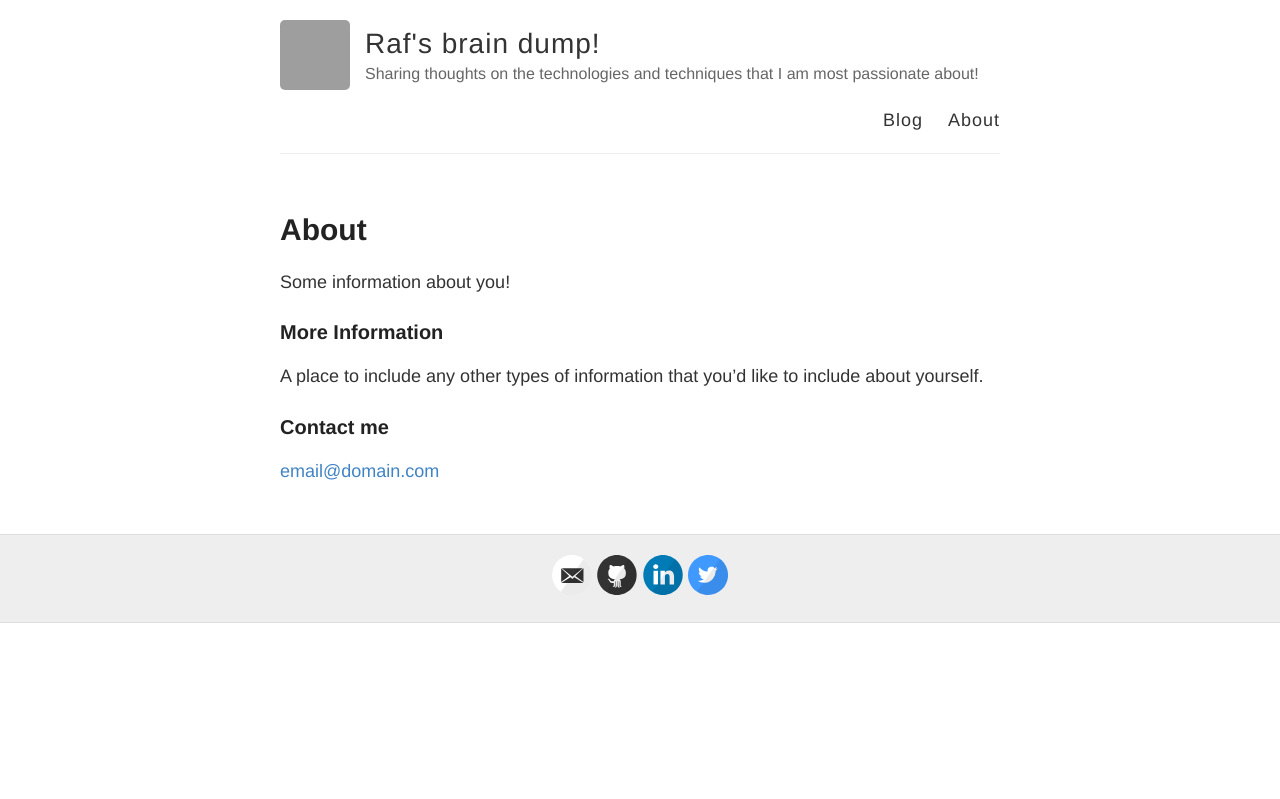
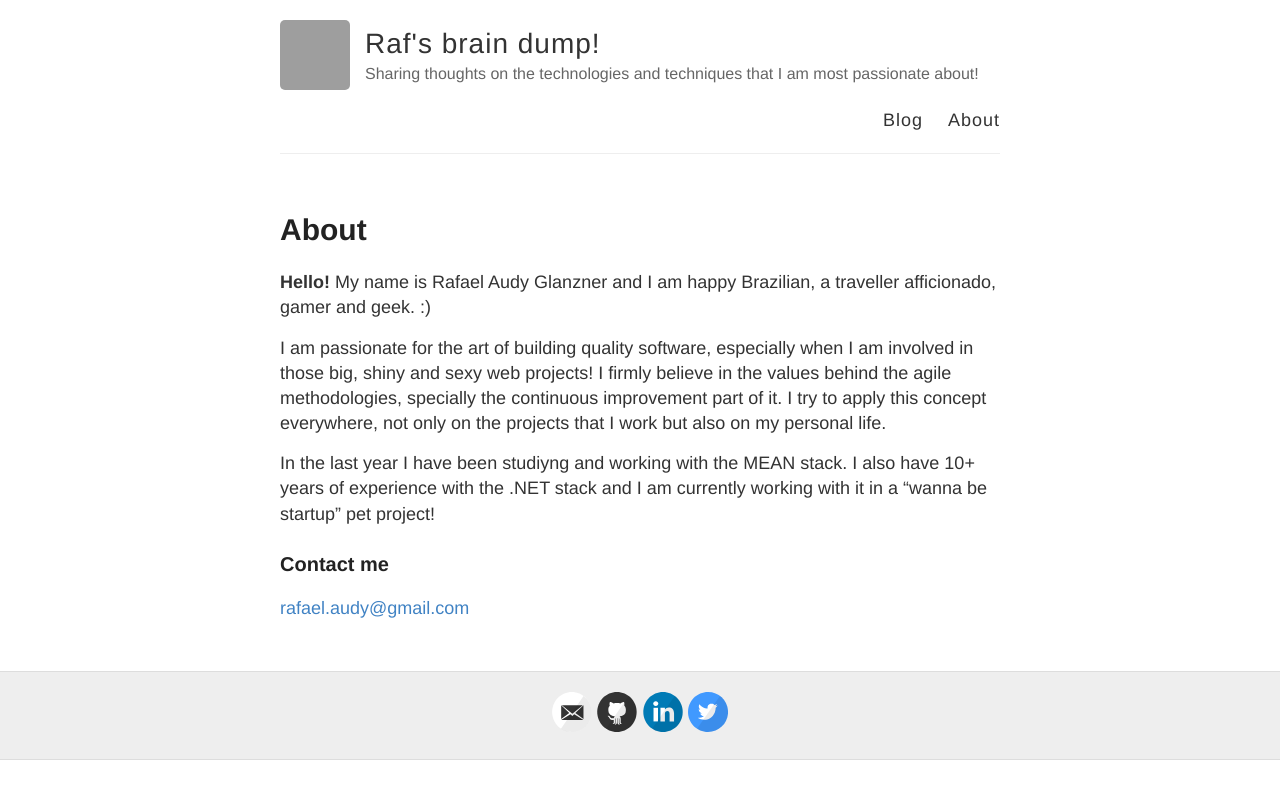
Before and after one commit to rafaelaudy/rafaelaudy.github.io, a Jekyll site: the page built from about.md, in a window 1280 px wide. Shown: the top 799 px of the page. Built offline with Jekyll 4.4.1, drawn with Linux system fonts in a browser that asks for light colours; Markdown is read by kramdown in place of the engine named in the settings; grey boxes are pictures that could not be loaded.

Commit message:
Adjust the about page

```diff
--- a/about.md
+++ b/about.md
@@ -4,12 +4,16 @@ title: About
 permalink: /about/
 ---
 
-Some information about you!
+**Hello!**
+My name is Rafael Audy Glanzner and I am happy Brazilian, a traveller afficionado, gamer and geek. :)
 
-### More Information
+I am passionate for the art of building quality software, especially when I am involved in those big, shiny and sexy web projects!
+I firmly believe in the values behind the agile methodologies, specially the continuous improvement part of it.
+I try to apply this concept everywhere, not only on the projects that I work but also on my personal life.
 
-A place to include any other types of information that you'd like to include about yourself.
+In the last year I have been studiyng and working with the MEAN stack.
+I also have 10+ years of experience with the .NET stack and I am currently working with it in a "wanna be startup" pet project!
 
 ### Contact me
 
-[email@domain.com](mailto:email@domain.com)
+[rafael.audy@gmail.com](rafael.audy@gmail.com)
```
